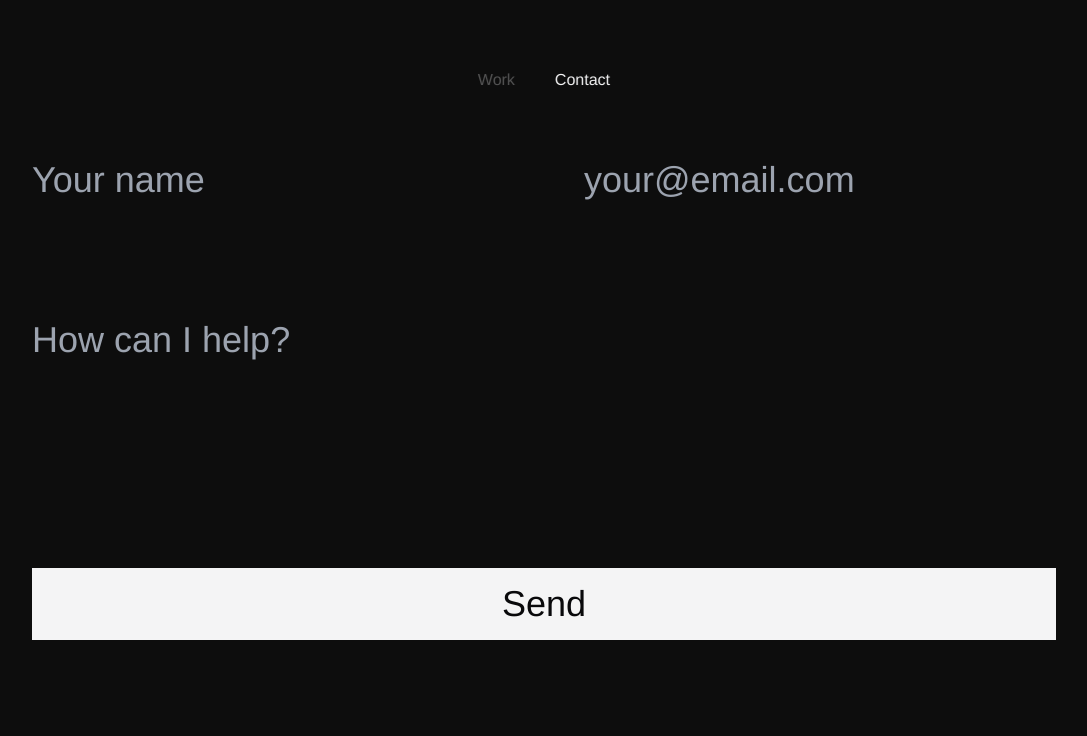
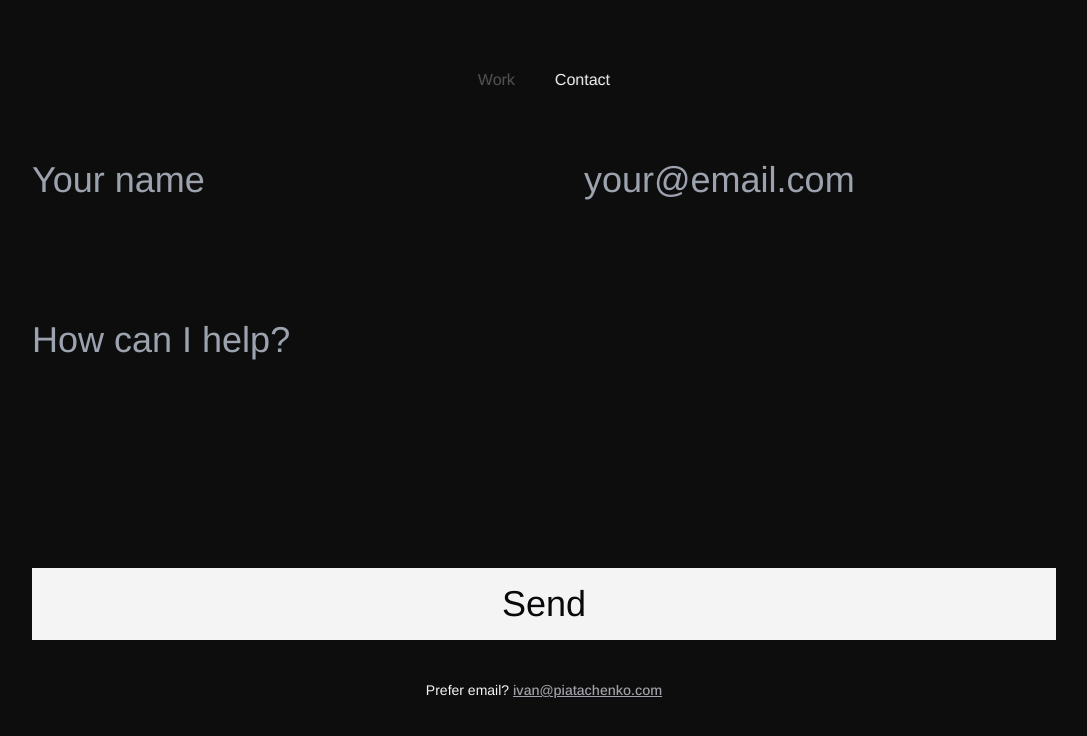
Before and after one commit to piatachenko/piatachenko, a Next.js app: page /contact in a window 1280 px wide. Shown: the top 736 px of the page, without its empty margins (96-1183 px from the left). Built offline with nearby package versions, Linux system fonts and the light colour scheme.

Commit message:
Add prefer email

```diff
--- a/package.json
+++ b/package.json
@@ -1,10 +1,10 @@
 {
-  "name": "piatachenko",
+  "name": "piatachenko-com",
   "version": "0.1.0",
   "private": true,
   "scripts": {
     "build": "next build",
-    "dev": "next dev",
+    "dev": "next dev -H 192.168.43.228",
     "postinstall": "prisma generate",
     "lint": "next lint",
     "start": "next start"
--- a/src/pages/contact.tsx
+++ b/src/pages/contact.tsx
@@ -22,6 +22,15 @@ export default function Contact() {
                 <button className="bg-zinc-100 p-4 text-4xl text-zinc-950 outline-none ring-zinc-500 ring-offset-2 ring-offset-zinc-950 hover:cursor-pointer focus:ring-2">
                   Send
                 </button>
+                <div className="mx-auto mt-10 text-sm">
+                  Prefer email?{" "}
+                  <a
+                    href="mailto:ivan@piatachenko.com"
+                    className="font-medium text-zinc-400 underline transition-all hover:text-zinc-100"
+                  >
+                    ivan@piatachenko.com
+                  </a>
+                </div>
               </div>
             </form>
           </div>
```
